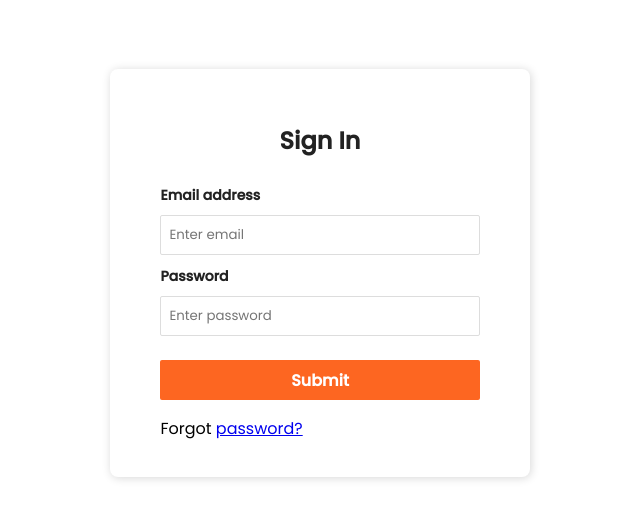
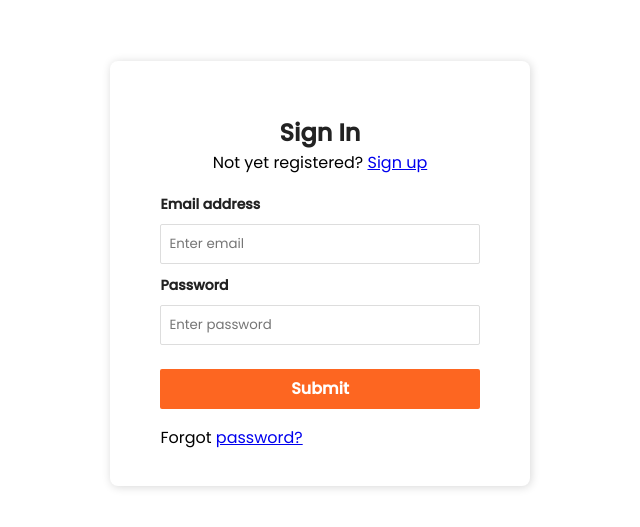
Before and after one commit to Emmykage/Final-capstone-project, a React (Create React App) app: page /auth/login in a window 1280 px wide. Shown: the part 127-654 px from the top of the page, without its empty margins (320-960 px from the left). Built offline with nearby package versions, Linux system fonts and the light colour scheme.

Commit message:
add Description on Login screen

```diff
--- a/src/App.css
+++ b/src/App.css
@@ -208,7 +208,7 @@ button:hover {
 
 .Auth-form-title {
   text-align: center;
-  margin-bottom: 1em;
+  margin-bottom: 0;
   font-size: 24px;
   color: rgb(34, 34, 34);
   font-weight: 800;
@@ -241,3 +241,17 @@ label {
   font-size: 16px;
   margin-top: 1em;
 }
+
+.text-center {
+  text-align: center;
+}
+
+.link-primary {
+  color: rgb(253, 102, 33);
+  font-weight: 400;
+  font-size: 16px;
+}
+
+.form-desc {
+  margin-bottom: 1em;
+}
--- a/src/App.js
+++ b/src/App.js
@@ -8,7 +8,7 @@ import NewMotocycle from './pages/NewMotocycle';
 import ReserveForm from './pages/ReserveForm';
 import Reservation from './pages/Reservations';
 import MainLayout from './layout/main';
-import Login from './pages/login';
+import Login from './pages/auth/login';
 
 function App() {
   return (
@@ -42,7 +42,6 @@ function App() {
       <Route path="auth">
         <Route path="login" element={<Login />} />
       </Route>
-
     </Routes>
 
   );
--- a/src/pages/login.jsx
+++ b/src/pages/auth/login.jsx
@@ -1,12 +1,18 @@
+import React from 'react';
+import { Link } from "react-router-dom";
 
-import React from "react"
-
-export default function (props) {
+const LoginScreen = (props) => {
   return (
     <div className="Auth-form-container">
       <form className="Auth-form">
         <div className="Auth-form-content">
           <h3 className="Auth-form-title">Sign In</h3>
+          <div className="text-center form-desc">
+            Not yet registered?{" "}
+            <span className="link-primary">
+             <Link to="/register"> Sign up</Link>
+            </span>
+          </div>
           <div className="form-group ">
             <label>Email address</label>
             <input
@@ -36,3 +42,4 @@ export default function (props) {
     </div>
   )
 }
+export default LoginScreen;
```
Also changed, not shown: src/pages/auth/register.jsx (added).
